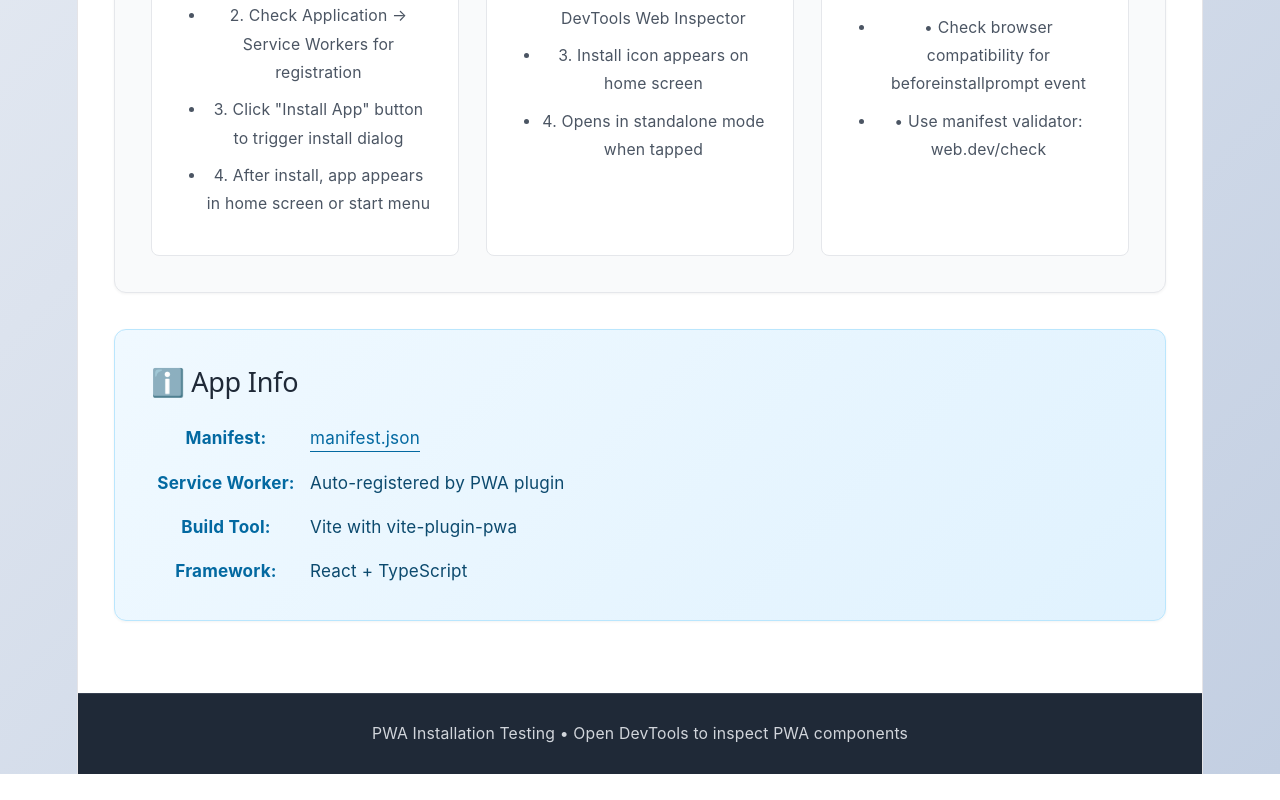
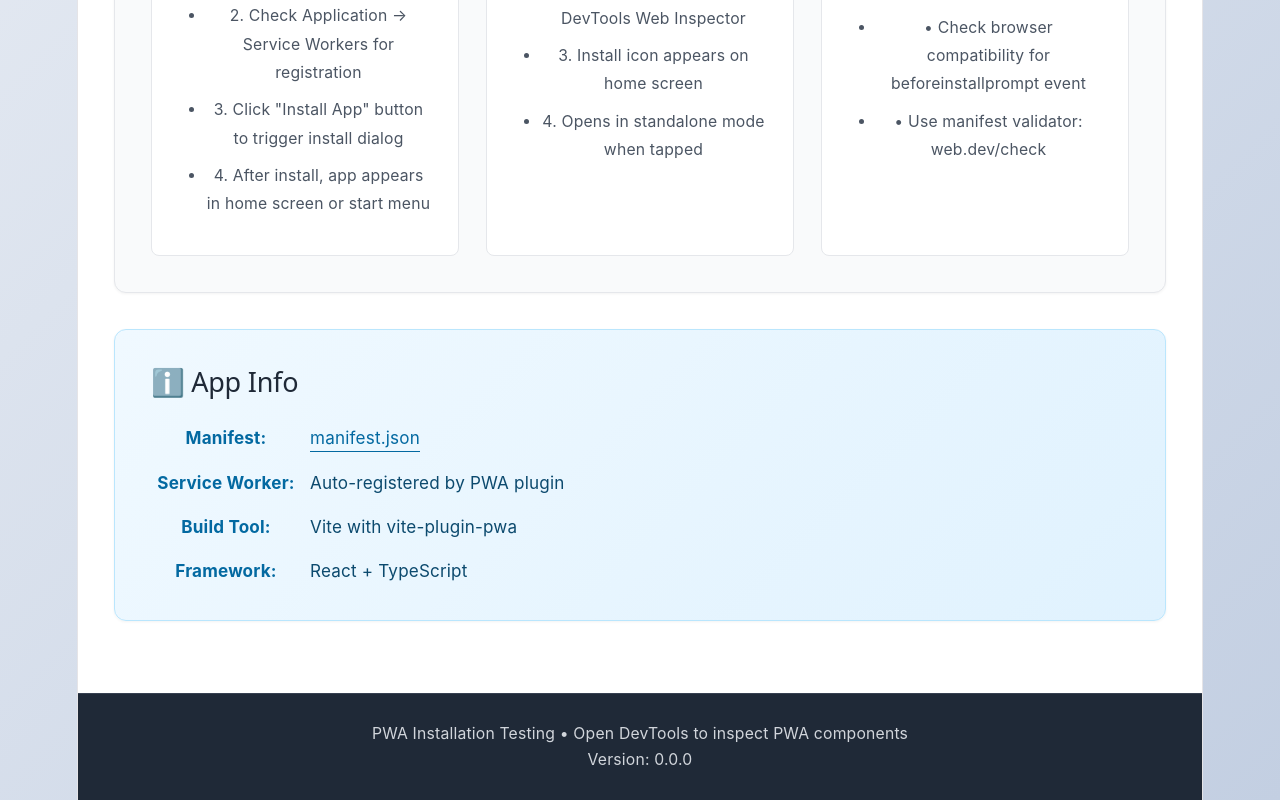
Before and after one commit to echchoi/pwa-install-test, a React (Vite) app: page / in a window 1280 px wide. Shown: the part 1372-2172 px from the top of the page. Before the commit the page ends 2146 px from the top, so only its background shows below. Built offline with nearby package versions, Linux system fonts and the light colour scheme.

Commit message:
Show app version in UI (from package.json)

```diff
--- a/src/App.tsx
+++ b/src/App.tsx
@@ -1,5 +1,7 @@
 import './App.css'
 import { useServiceWorker } from './hooks/useServiceWorker'
+// import package.json to display current version in the UI
+import pkg from '../package.json'
 
 function App() {
   const { isInstallable, isInstalled, swActive, manifestLoaded } =
@@ -16,6 +18,7 @@ function App() {
   }
 
   const platform = getPlatform()
+  const version = pkg?.version ?? '0.0.0'
 
   const openShareMenu = async () => {
     const url = window.location.href
@@ -213,6 +216,7 @@ function App() {
 
       <footer className="app-footer">
         <p>PWA Installation Testing • Open DevTools to inspect PWA components</p>
+        <p className="app-version">Version: {version}</p>
       </footer>
     </div>
   )
```
